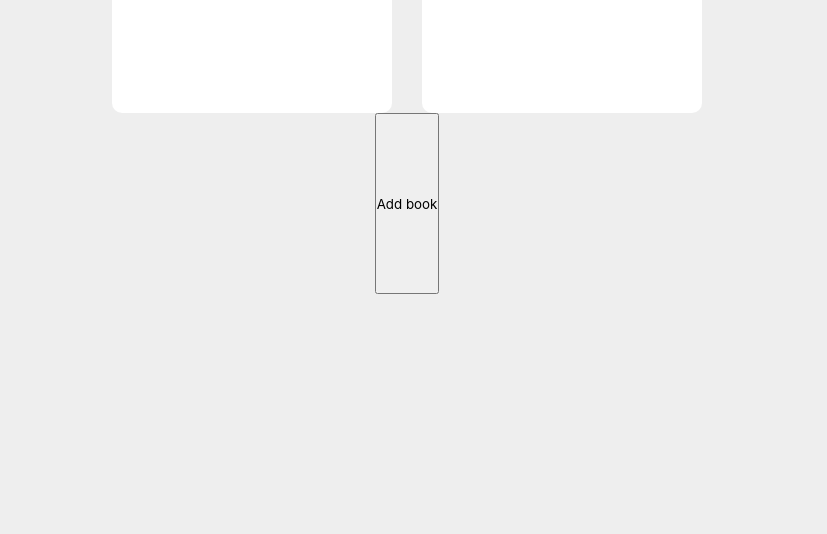
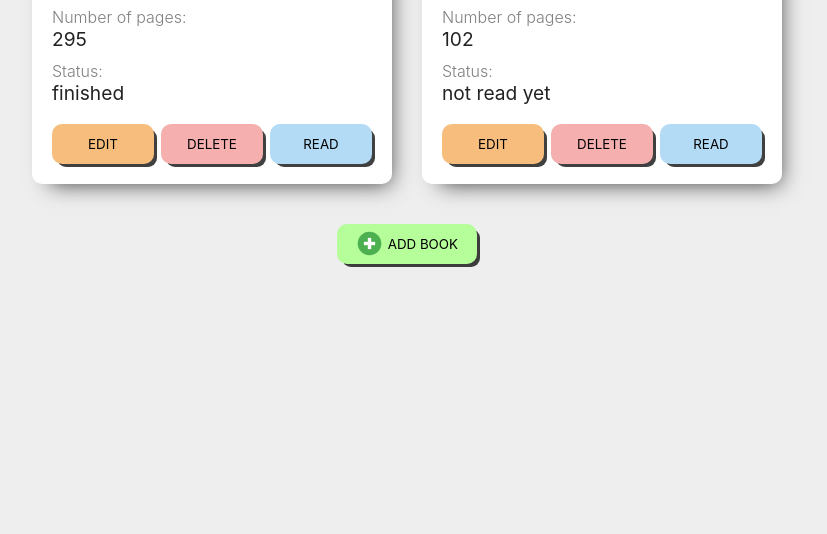
Before and after one commit to mikels0n/library, a plain HTML site: page index.html in a window 1280 px wide. Shown: the part 266-800 px from the top of the page, without its empty margins (233-1060 px from the left). Drawn offline with Linux system fonts and the light colour scheme.

Commit message:
css styling #2 (modal styling remains)

```diff
--- a/index.html
+++ b/index.html
@@ -23,6 +23,6 @@
         <button id="add-book">Add book</button>
         <button id="close-button">Close</button>
     </dialog>
-    <button id="open-modal">Add book</button>
+    <button id="open-modal"><img src="img/plus-svgrepo-com.svg" alt="plus">ADD BOOK</button>
 </body>
 </html>
--- a/main.js
+++ b/main.js
@@ -4,8 +4,8 @@ const addBook = document.querySelector('#add-book')
 const dialog = document.querySelector("dialog");
 const openModal = document.querySelector('#open-modal')
 const closeButton = document.getElementById('close-button')
-const theHobbit = new Book('The Hobbit', 'J.R.R. Tolkien', '295 pages', 'finished');
-const rur = new Book('R.U.R.', 'Karel Čapek', '102 pages', 'not read yet');
+const theHobbit = new Book('The Hobbit', 'J.R.R. Tolkien', '295', 'finished');
+const rur = new Book('R.U.R.', 'Karel Čapek', '102', 'not read yet');
 
 function Book(title, author, pages, read) {
     this.title = title;
@@ -45,9 +45,13 @@ function addBookCard(book) {
     let cardDiv = document.createElement('div');
     cardDiv.classList.add('card');
     let titleDiv = document.createElement('div');
+    titleDiv.classList.add('title-text');
     let authorDiv = document.createElement('div');
+    authorDiv.classList.add('author-text')
     let pagesDiv = document.createElement('div');
+    pagesDiv.classList.add('pages-text')
     let readDiv = document.createElement('div');
+    readDiv.classList.add('read-text')
 
     titleDiv.innerHTML = book.title;
     authorDiv.innerHTML = book.author;
@@ -85,10 +89,25 @@ function addBookCard(book) {
     divButtons = document.createElement('div');
     divButtons.classList.add('div-buttons');
 
+    let authorLabel = document.createElement('div');
+    let pagesLabel= document.createElement('div');
+    let readLabel= document.createElement('div');
+
+    authorLabel.innerHTML = 'Author:'
+    pagesLabel.innerHTML = 'Number of pages:'
+    readLabel.innerHTML = 'Status:'
+
+    authorLabel.classList.add('label-card');
+    pagesLabel.classList.add('label-card');
+    readLabel.classList.add('label-card');
+
     libraryContainer.appendChild(cardDiv);
     cardDiv.appendChild(titleDiv);
+    cardDiv.appendChild(authorLabel);
     cardDiv.appendChild(authorDiv);
+    cardDiv.appendChild(pagesLabel);
     cardDiv.appendChild(pagesDiv);
+    cardDiv.appendChild(readLabel);
     cardDiv.appendChild(readDiv);
     cardDiv.appendChild(divButtons);
     divButtons.appendChild(editButton);
--- a/style.css
+++ b/style.css
@@ -25,21 +25,26 @@ form {
     display: flex;
     justify-content: center;
     font-size: 2em;
+    margin-top: 40px;
 }
 
 .library-container {
     display: flex;
     gap: 30px;
     justify-content: center;
+    flex-wrap: wrap;
 }
 
 .card {
-    width: 280px;
+    width: 360px;
     height: 300px;
     border-radius: 10px;
     background-color: #ffffff;
     padding: 20px;
     margin-top: 40px;
+    box-shadow: 8px 10px 21px -10px rgba(0,0,0,0.75);
+    display: flex;
+    flex-direction: column;
 }
 
 ::backdrop {
@@ -52,14 +57,71 @@ dialog {
     margin: 0;
     transform: translateX(-50%);
     left: 50%;
-    top: 40%;
+    top: 20%;
+    width: 300px;
+    height: 300px;
+    border: 0;
+    border-radius: 10px;
+    padding: 10px;
 }
 .div-buttons {
   display: flex;
-  gap: 5px;
+  gap: 7px;
+  margin-top: auto;
+}
+
+.title-text {
+  font-weight: 700;
+  font-size: 2em;
 }
 
 button {
   height: 40px;
+  width: 70px;
   flex-grow: 1;
+  border-radius: 10px;
+  border: 0;
 }
+
+#open-modal {
+  max-height: 40px;
+  width: 140px;
+  margin-top: 40px;
+  background-color: #b6fe9a;
+  box-shadow: 4px 4px 0px -1px rgba(0,0,0,0.75);
+  display: flex;
+  justify-content: center;
+  align-items: center;
+  gap: 5px;
+  padding: 5px;
+}
+
+.label-card {
+  margin-top: 10px;
+  color: grey;
+  font-weight: 300;
+}
+
+.author-text, .pages-text, .read-text {
+  font-size: 1.2em;
+}
+
+.edit-button {
+  background-color: #f6bd7c;
+  box-shadow: 4px 4px 0px -1px rgba(0,0,0,0.75);
+}
+
+.delete-button {
+  background-color: #f6afaf;
+  box-shadow: 4px 4px 0px -1px rgba(0,0,0,0.75);
+}
+
+.toggle-button {
+  background-color: #b3dbf5;
+  box-shadow: 4px 4px 0px -1px rgba(0,0,0,0.75);
+}
+
+img {
+  width: 2em;
+  height: 2em;
+}
```
Also changed, not shown: img/plus-svgrepo-com.svg (added).
